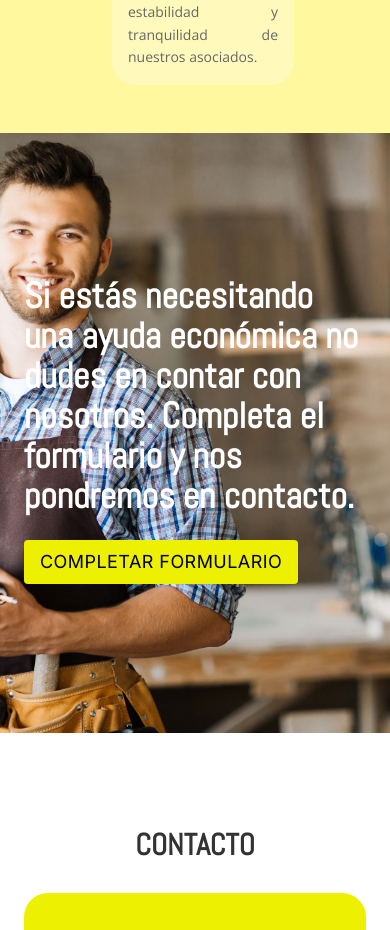
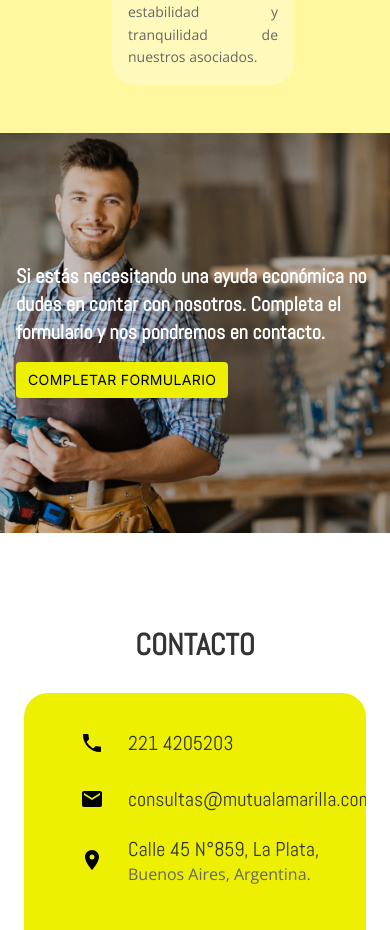
Before and after one commit to blassmm/mutualamarilla, a Next.js app: page / in a window 390 px wide. Shown: the part 7620-8550 px from the top of the page. Built offline with nearby package versions, Linux system fonts and the light colour scheme.

Commit message:
responsive

```diff
--- a/components/form.tsx
+++ b/components/form.tsx
@@ -16,7 +16,7 @@ const openSans = localFont({
 
 export default function AyudaEconomica() {
   return (
-      <section id="ayuda-economica" className="relative h-[600px]">
+      <section id="ayuda-economica" className="relative h-[400px] sm:h-[500px] md:h-[600px]">
         <Image
           src="/images/formImg.jpg"
           alt="Ayuda Económica"
@@ -25,26 +25,26 @@ export default function AyudaEconomica() {
           style={{ objectPosition: 'center 0%' }}
           priority
         />
-        <div className="absolute inset-0" />
+        <div className="absolute inset-0 bg-black/20" />
 
-        <div className="absolute inset-0 flex items-center justify-end px-6">
-          <div className="max-w-2xl text-white">
-            <h1 className={`mb-6 text-4xl font-bold ${abel.variable} font-abel`}>
+        <div className="absolute inset-0 flex items-center justify-center md:justify-end px-4 sm:px-6 md:px-8 lg:px-12">
+          <div className="max-w-full lg:max-w-2xl text-white text-start lg:text-left">
+            <h1 className={`mb-4 sm:mb-6 text-xl sm:text-2xl md:text-3xl lg:text-4xl font-bold ${abel.variable} font-abel`}>
               Si estás necesitando una ayuda económica no dudes en contar con nosotros. Completa el formulario y nos
               pondremos en contacto.
             </h1>
             <Link
               href="/ayuda-economica"
-              className="group relative inline-block overflow-hidden rounded-sm bg-primary px-4 py-2 text-lg uppercase tracking-wide text-black transition-all duration-300 hover:pr-12"
+              className="group relative inline-block overflow-hidden rounded-sm bg-primary px-3 sm:px-4 py-2 text-sm sm:text-base md:text-lg uppercase tracking-wide text-black transition-all duration-300 hover:pr-10 sm:hover:pr-12"
             >
               <span className="relative z-10">COMPLETAR FORMULARIO</span>
-              <span className="absolute right-3 top-1/2 -translate-y-1/2 opacity-0 transition-all duration-300 group-hover:opacity-100">
+              <span className="absolute right-2 sm:right-3 top-1/2 -translate-y-1/2 opacity-0 transition-all duration-300 group-hover:opacity-100">
                 <Image
                   src="/images/conversacion.png"
                   alt="Formulario"
-                  width={20}
-                  height={20}
-                  className="object-contain"
+                  width={18}
+                  height={18}
+                  className="sm:w-5 sm:h-5 object-contain"
                 />
               </span>
             </Link>
```
